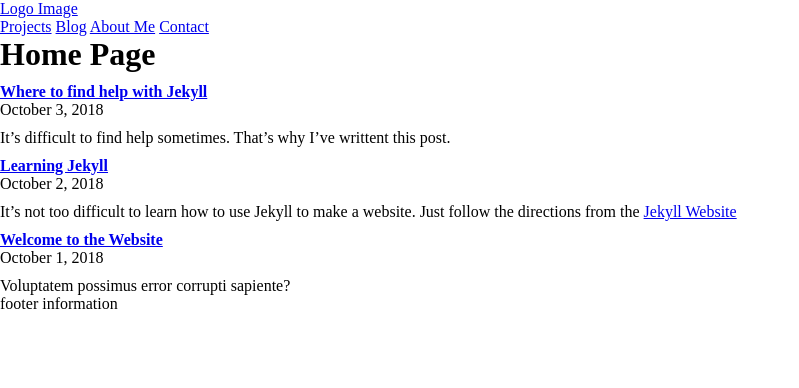
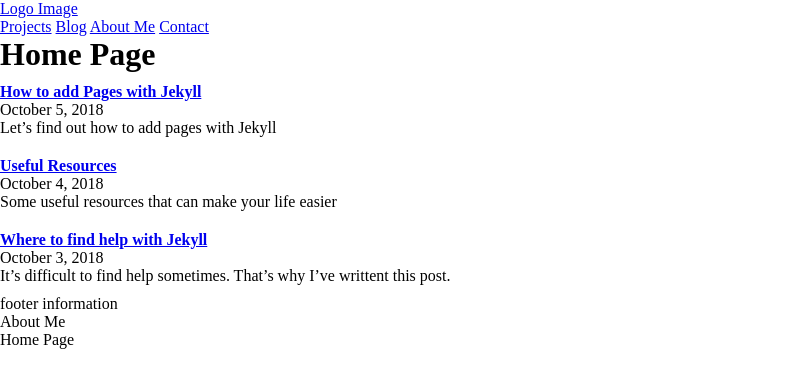
Before and after one commit to robert-laws/jekyll-review-october-2018, a Jekyll site: the page built from index.html, in a window 1280 px wide. Shown: the top 388 px of the page, without its empty margins (0-799 px from the left). Built offline with Jekyll 4.4.1, drawn with Linux system fonts in a browser that asks for light colours; the list of posts is cut into pages by our own code.

Commit message:
add more posts and basic paginator

```diff
--- a/_config.yml
+++ b/_config.yml
@@ -8,3 +8,8 @@ url: http://mywebsite.com
 # Build Settings
 markdown: kramdown
 exclude: ["README.md"]
+
+paginate: 3
+paginate_path: '/blog/page:num/'
+
+plugins: [jekyll-paginate]
--- a/_includes/footer.html
+++ b/_includes/footer.html
@@ -1,3 +1,6 @@
 <footer>
   <p>footer information</p>
+  {% for page in site.pages %}
+    <p>{{page.title}}</p>
+  {% endfor %}
 </footer>
--- /dev/null
+++ b/_posts/2018-10-04-useful-resources.md
@@ -0,0 +1,8 @@
+---
+layout: post
+title: Useful Resources
+author: Kal Kool
+date: 2018-10-04 13:41:23
+excerpt_separator: <!-- more -->
+---
+Some useful resources that can make your life easier <!-- more -->Continue reading to find out where to find the most useful resources for Jekyll.
--- /dev/null
+++ b/_posts/2018-10-05-how-to-add-pages.md
@@ -0,0 +1,8 @@
+---
+layout: post
+title: "How to add Pages with Jekyll"
+author: Bob Cobb
+date: 2018-10-05 04:53:26
+excerpt_separator: <!-- more -->
+---
+Let's find out how to add pages with Jekyll <!-- more -->The first thing we want to do is to create a file in the root of our project directory.
--- a/css/main.css
+++ b/css/main.css
@@ -3,6 +3,6 @@
   margin: 0;
 }
 
-.blog-list li {
+.blog-list article {
   padding: 10px 0;
 }
--- a/index.html
+++ b/index.html
@@ -4,12 +4,15 @@ title: Home Page
 ---
 <h1>{{page.title}}</h1>
 
-<ul class="blog-list">
-  {% for post in site.posts %}
-    <li>
-      <h4><a href="{{site.baseurl}}{{post.url}}">{{post.title}}</a></h4>
-      <time itemprop="dateCreated" datetime="{{post.date}}">{{post.date | date: "%B %-d, %Y" }}</time>
-    </li>
-    {{post.excerpt}}
+<section class="blog-list">
+  {% for post in paginator.posts %}
+    <article>
+      <header>
+        <h4><a href="{{site.baseurl}}{{post.url}}">{{post.title}}</a></h4>
+        <time itemprop="dateCreated" datetime="{{post.date}}">{{post.date | date: "%B %-d, %Y" }}</time>
+      </header>
+      {{post.excerpt}}
+    </article>
   {% endfor %}
-</ul>
+
+</section>
```
Also changed, not shown: _posts/2018-10-01-welcome-to-the-website.md (+1 -1 lines).
